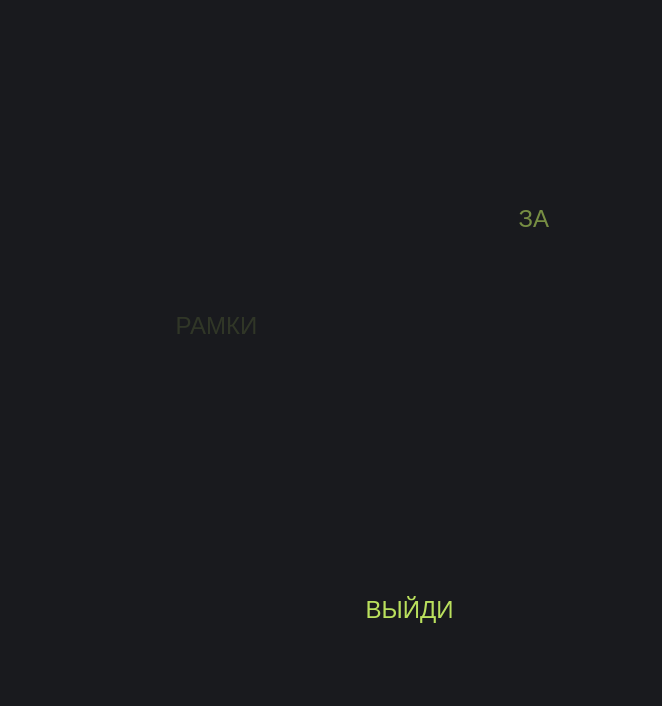
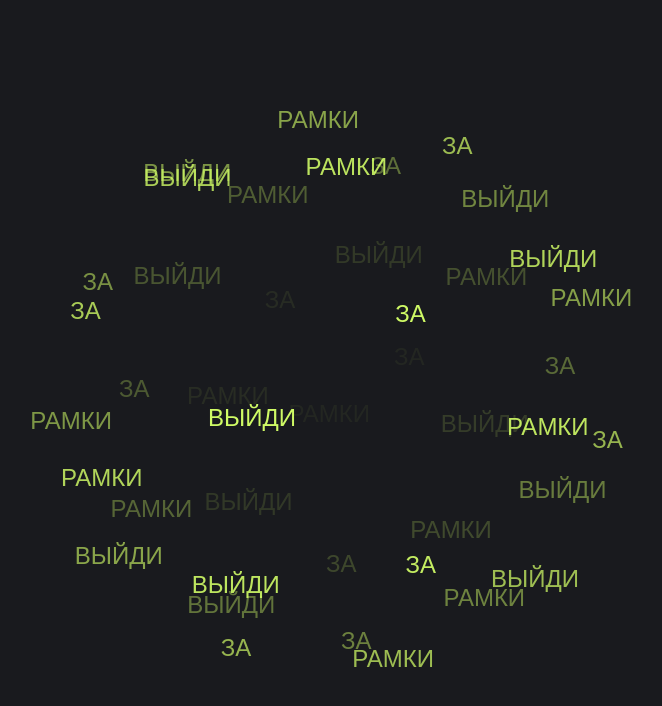
Before and after one commit to dzoric1/qr-game, a plain HTML site: page viydizaramki.html in a window 1280 px wide. Shown: the whole page, without its empty margins (303-965 px from the left). Drawn offline with nearby package versions, Linux system fonts and the light colour scheme.

Commit message:
final fixes

```diff
--- a/viydizaramki.html
+++ b/viydizaramki.html
@@ -108,9 +108,48 @@
 
       var entries = [
 
-        { label: 'ВЫЙДИ', url: '#', target: '_top' },
-        { label: 'ЗА', url: '#', target: '_top' },
-        { label: 'РАМКИ', url: '#', target: '_top' },
+        { label: 'ВЫЙДИ', url: 'https://dzoric1.github.io/qr-game/', target: '_top' },
+        { label: 'ЗА', url: 'https://dzoric1.github.io/qr-game/', target: '_top' },
+        { label: 'РАМКИ', url: 'https://dzoric1.github.io/qr-game/', target: '_top' },
+        { label: 'ВЫЙДИ', url: 'https://dzoric1.github.io/qr-game/', target: '_top' },
+        { label: 'ЗА', url: 'https://dzoric1.github.io/qr-game/', target: '_top' },
+        { label: 'РАМКИ', url: 'https://dzoric1.github.io/qr-game/', target: '_top' },
+        { label: 'ВЫЙДИ', url: 'https://dzoric1.github.io/qr-game/', target: '_top' },
+        { label: 'ЗА', url: 'https://dzoric1.github.io/qr-game/', target: '_top' },
+        { label: 'РАМКИ', url: 'https://dzoric1.github.io/qr-game/', target: '_top' },
+        { label: 'ВЫЙДИ', url: 'https://dzoric1.github.io/qr-game/', target: '_top' },
+        { label: 'ЗА', url: 'https://dzoric1.github.io/qr-game/', target: '_top' },
+        { label: 'РАМКИ', url: 'https://dzoric1.github.io/qr-game/', target: '_top' },
+        { label: 'ВЫЙДИ', url: 'https://dzoric1.github.io/qr-game/', target: '_top' },
+        { label: 'ЗА', url: 'https://dzoric1.github.io/qr-game/', target: '_top' },
+        { label: 'РАМКИ', url: 'https://dzoric1.github.io/qr-game/', target: '_top' },
+        { label: 'ВЫЙДИ', url: 'https://dzoric1.github.io/qr-game/', target: '_top' },
+        { label: 'ЗА', url: 'https://dzoric1.github.io/qr-game/', target: '_top' },
+        { label: 'РАМКИ', url: 'https://dzoric1.github.io/qr-game/', target: '_top' },
+        { label: 'ВЫЙДИ', url: 'https://dzoric1.github.io/qr-game/', target: '_top' },
+        { label: 'ЗА', url: 'https://dzoric1.github.io/qr-game/', target: '_top' },
+        { label: 'РАМКИ', url: 'https://dzoric1.github.io/qr-game/', target: '_top' },
+        { label: 'ВЫЙДИ', url: 'https://dzoric1.github.io/qr-game/', target: '_top' },
+        { label: 'ЗА', url: 'https://dzoric1.github.io/qr-game/', target: '_top' },
+        { label: 'РАМКИ', url: 'https://dzoric1.github.io/qr-game/', target: '_top' },
+        { label: 'ВЫЙДИ', url: 'https://dzoric1.github.io/qr-game/', target: '_top' },
+        { label: 'ЗА', url: 'https://dzoric1.github.io/qr-game/', target: '_top' },
+        { label: 'РАМКИ', url: 'https://dzoric1.github.io/qr-game/', target: '_top' },
+        { label: 'ВЫЙДИ', url: 'https://dzoric1.github.io/qr-game/', target: '_top' },
+        { label: 'ЗА', url: 'https://dzoric1.github.io/qr-game/', target: '_top' },
+        { label: 'РАМКИ', url: 'https://dzoric1.github.io/qr-game/', target: '_top' },
+        { label: 'ВЫЙДИ', url: 'https://dzoric1.github.io/qr-game/', target: '_top' },
+        { label: 'ЗА', url: 'https://dzoric1.github.io/qr-game/', target: '_top' },
+        { label: 'РАМКИ', url: 'https://dzoric1.github.io/qr-game/', target: '_top' },
+        { label: 'ВЫЙДИ', url: 'https://dzoric1.github.io/qr-game/', target: '_top' },
+        { label: 'ЗА', url: 'https://dzoric1.github.io/qr-game/', target: '_top' },
+        { label: 'РАМКИ', url: 'https://dzoric1.github.io/qr-game/', target: '_top' },
+        { label: 'ВЫЙДИ', url: 'https://dzoric1.github.io/qr-game/', target: '_top' },
+        { label: 'ЗА', url: 'https://dzoric1.github.io/qr-game/', target: '_top' },
+        { label: 'РАМКИ', url: 'https://dzoric1.github.io/qr-game/', target: '_top' },
+        { label: 'ВЫЙДИ', url: 'https://dzoric1.github.io/qr-game/', target: '_top' },
+        { label: 'ЗА', url: 'https://dzoric1.github.io/qr-game/', target: '_top' },
+        { label: 'РАМКИ', url: 'https://dzoric1.github.io/qr-game/', target: '_top' },
 
       ];
 
```
Also changed, not shown: index.html (+2 -2 lines), assets/images/zaramki.png (added).
